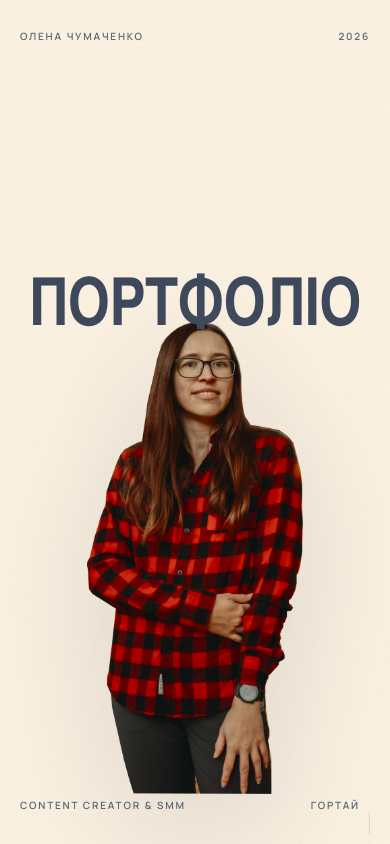
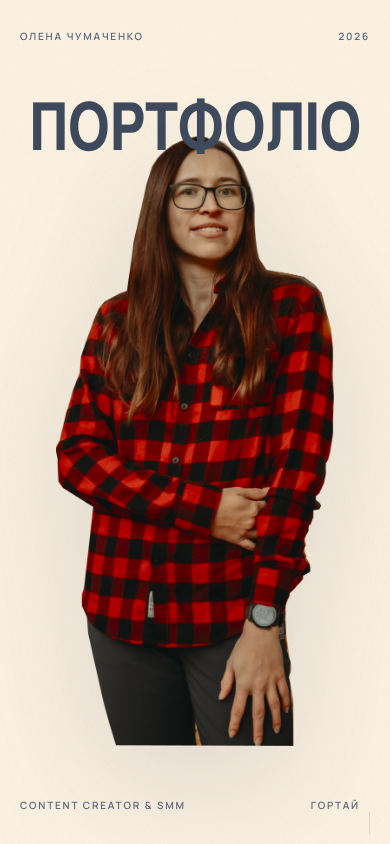
Before and after one commit to ghostishev/ghostishev.github.io, a plain HTML site: page index.html in a window 390 px wide. Shown: the top 844 px of the page. Drawn offline with nearby package versions, Linux system fonts and the light colour scheme.

Commit message:
Center and scale hero stack on small screens

```diff
--- a/styles.css
+++ b/styles.css
@@ -220,18 +220,28 @@ body.no-hero-photo .hero__word .ch--outline{ -webkit-text-stroke-color:var(--ink
 /* На вузькому екрані постать ширша за слово й повністю його ховає,
    тож розкладаємо їх одне під одним, а літери робимо суцільними. */
 @media (max-width: 700px){
-  .hero__stage{ flex-direction:column; justify-content:flex-end; }
+  /* стос центруємо: при flex-end угорі лишалася третина порожнього екрана,
+     а постать притискало до нижнього підпису */
+  .hero__stage{ flex-direction:column; justify-content:center; }
+
+  /* 8svh тримає пару «слово + постать» у межах екрана на низьких екранах,
+     17vw — щоб слово влізло в рядок на вузьких.
+     Саме svh, а не vh: на iOS vh — це висота при схованому рядку адреси,
+     тоді як сама секція має min-height:100svh. Через цей розбіжний відлік
+     композиція не вміщалася, поки рядок адреси видно. */
+  .hero__stage > *{ --word: min(17vw, 8svh); }
 
   .hero__photo{
     position:static; transform:none;
-    height:auto; max-height:56vh;
-    margin:-.16em auto 0;
+    /* висота в одиницях --word, як і на десктопі; від'ємний відступ теж,
+       інакше -.16em рахувався від власного 16px шрифту й давав ~2px */
+    height:calc(var(--word) * 9.2);
+    margin:calc(var(--word) * -.2) auto 0;
     animation-name:fadeUp;
   }
-  .hero__photo img{ width:auto; height:auto; max-height:56vh; }
+  .hero__photo img{ height:100%; width:auto; max-height:none; }
 
-  /* у стосі слово повертається у звичайний потік; 17vw — щоб влізло в рядок */
-  .hero__word{ position:static; font-size:17vw; }
+  .hero__word{ position:static; font-size:var(--word); }
   .hero__word .ch--outline{
     color:var(--ink);
     -webkit-text-stroke-width:0;
```
